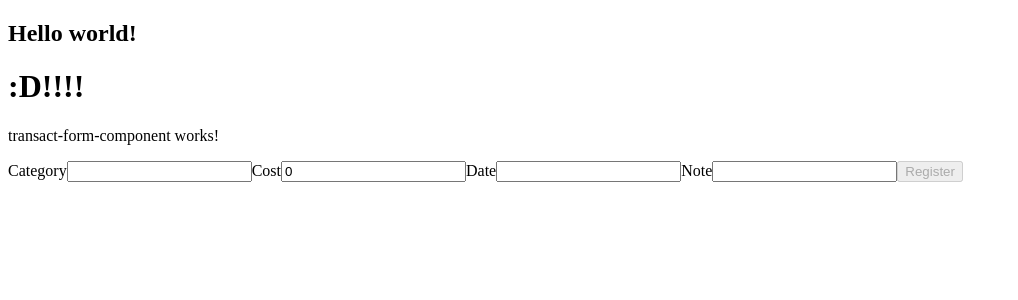
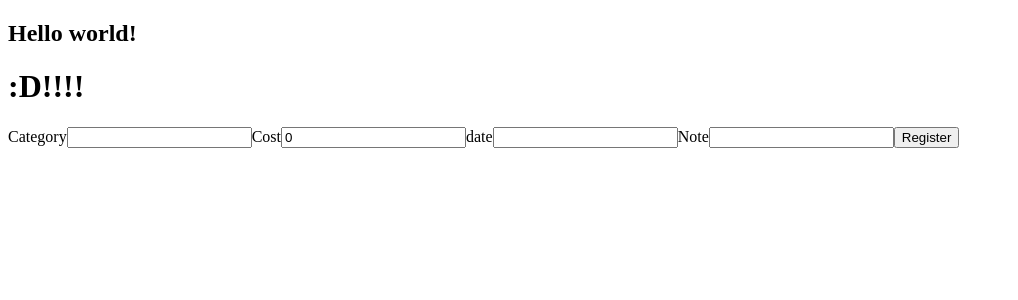
Before and after one commit to ganleydeveloper/ganleydeveloper.github.io, an Angular app in the folder budgeting-app/: page / in a window 1280 px wide. Shown: the top 300 px of the page, without its empty margins (0-1018 px from the left). Built offline with nearby package versions, Linux system fonts and the light colour scheme; no server answers.

Commit message:
POST functionality rollout, keyed to button

```diff
--- a/budgeting-app/src/app/api-service.ts
+++ b/budgeting-app/src/app/api-service.ts
@@ -1,11 +1,11 @@
-import { HttpClient } from '@angular/common/http';
+import { HttpClient, HttpHeaders } from '@angular/common/http';
 import { inject, Injectable } from '@angular/core';
 import { Observable } from 'rxjs';
 import { Transaction } from './transaction';
 
 @Injectable({ providedIn: 'root' })
 export class ApiService {
-  private readonly url = "https://script.google.com/macros/s/AKfycbwDtHq1vPOoBdzrbghiiMAvcrjYk3nJRbltFuGY6PafysRpbCL3-vu7Hj3x-o8tbh93/exec";
+  private readonly url = "https://script.google.com/macros/s/AKfycbzl_R0b6rhaGFIHUy8d9_VirvMc2LqIU5g0tmUvFv2m6y7S8pksVWDZQxaDafgPMvYo/exec";
 
   private readonly http = inject(HttpClient);
 
@@ -13,7 +13,12 @@ export class ApiService {
     return this.http.get(this.url);
   }
 
-  /* postTransaction(transaction: Transaction): Observable<any>{
-    this.http.post(this.url, this.transaction),
-  } */
+  postTransaction(transaction: Transaction): Observable<any> {
+    return this.http.post<any>(this.url, transaction, {
+      headers: new HttpHeaders({
+        // Posts transaction as plaintext to send request as simple to avoid CORS error
+        'Content-Type': 'text/plain;charset=utf-8'
+      })
+    })
+  }
 }
--- a/budgeting-app/src/app/app.ts
+++ b/budgeting-app/src/app/app.ts
@@ -1,6 +1,5 @@
-import { Component, inject, OnInit, signal } from '@angular/core';
+import { Component, signal } from '@angular/core';
 import { RouterOutlet } from '@angular/router';
-import { ApiService } from './api-service';
 import { TransactFormComponent } from './transact-form-component/transact-form-component';
 // import { Home } from './home/home';
 
@@ -10,14 +9,6 @@ import { TransactFormComponent } from './transact-form-component/transact-form-c
   styleUrl: './app.css',
   templateUrl: './app.html',
 })
-export class App implements OnInit {
+export class App {
   protected readonly title = signal('budgeting-app');
-  private apiService = inject(ApiService);
-
-  ngOnInit() {
-    this.apiService.getData().subscribe({
-      next: (data) => console.log(data),
-      error: (error) => console.error(error)
-    })
-  }
 }
--- a/budgeting-app/src/app/transact-form-component/transact-form-component.html
+++ b/budgeting-app/src/app/transact-form-component/transact-form-component.html
@@ -1,4 +1,4 @@
-<p>transact-form-component works!</p>
+
 <div class="form-container">
     <form #userForm="ngForm" (ngSubmit)="onSubmit()" novalidate>
         <label for="category">Category</label>
@@ -7,13 +7,14 @@
         <label for="cost">Cost</label>
         <input type="number" id="cost" name="cost" [(ngModel)]=transact.cost required class="form-control">
 
-        <label for="date">Date</label>
+        <label for="date">date</label>
         <input type="text" id="date" name="date" [(ngModel)]=transact.date required class="form-control">
 
         <label for="note">Note</label>
         <input type="text" id="note" name="note" [(ngModel)]=transact.note required class="form-control">
 
-        <button type="submit" [disabled]="userForm.invalid">Register</button>
+        <!--<button type="submit" [disabled]="userForm.invalid">Register</button>-->
+        <button type="submit">Register</button>
     </form>
     <!--
         <div class="form-group">
--- a/budgeting-app/src/app/transact-form-component/transact-form-component.ts
+++ b/budgeting-app/src/app/transact-form-component/transact-form-component.ts
@@ -1,4 +1,4 @@
-import { Component } from '@angular/core';
+import { Component, inject } from '@angular/core';
 import { FormsModule, NgForm } from '@angular/forms';
 import { CommonModule } from '@angular/common';
 import { Transaction } from '../transaction';
@@ -11,9 +11,15 @@ import { ApiService } from '../api-service';
   templateUrl: './transact-form-component.html',
 })
 export class TransactFormComponent {
+  private apiService = inject(ApiService);
+
   transact = new Transaction('', 0, '', '');
 
+
   onSubmit() {
-    console.log(this.transact);
+    this.apiService.postTransaction(this.transact).subscribe({
+      next: (data) => console.log(data),
+      error: (error) => console.error(error)
+    });
   }
 }
```
